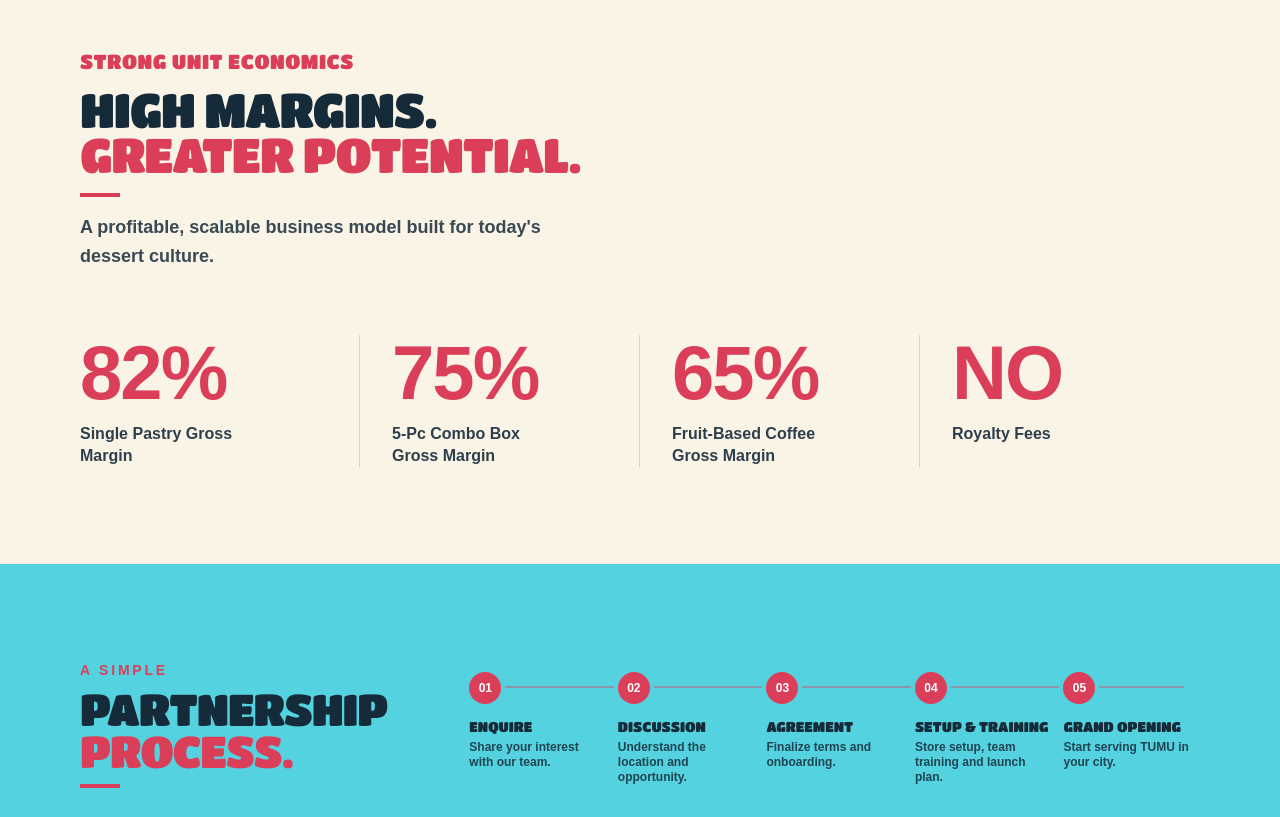
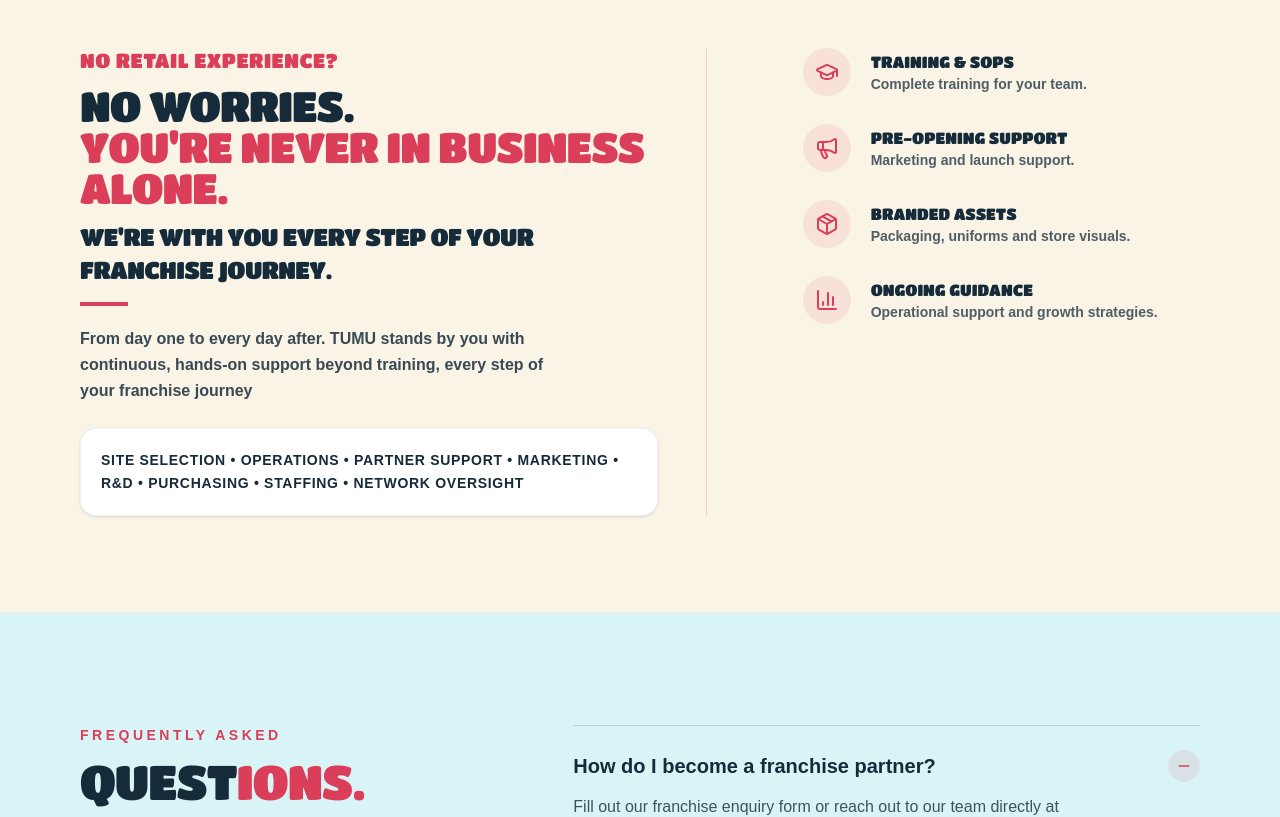
Before and after one commit to ahamadzaeem/tumu2, a Next.js app: page /franchise in a window 1280 px wide. Shown: the part 5280-6097 px from the top of the page. Built offline with nearby package versions, Linux system fonts and the light colour scheme; no server answers; a web font is replaced by a local one.

Commit message:
feat(franchise): remove Strong Unit Economics and Partnership Process sections

```diff
--- a/src/app/franchise/page.tsx
+++ b/src/app/franchise/page.tsx
@@ -553,171 +553,7 @@ export default function FranchisePage() {
       </section>
 
 
-      {/* ─── SECTION 3: STRONG UNIT ECONOMICS (HIGH MARGINS.) ─── */}
-      <section className="relative w-full bg-[#FAF4E7] py-16 sm:py-24 border-t border-b border-[#162B3A]/5">
-        <div className="w-full max-w-[1440px] mx-auto px-6 sm:px-12 lg:px-16 xl:px-20 flex flex-col items-start">
-
-          {/* Section Header */}
-          <span className="font-heading text-[15px] xs:text-[17px] sm:text-lg lg:text-xl text-[#DB3E59] uppercase tracking-wide leading-tight mb-3 block">
-            STRONG UNIT ECONOMICS
-          </span>
-
-          <h2 className="text-[34px] xs:text-[38px] sm:text-[46px] lg:text-5xl font-black uppercase tracking-tight leading-[0.95] mb-4">
-            <span className="block text-[#162B3A]">HIGH MARGINS.</span>
-            <span className="block text-[#DB3E59]">GREATER POTENTIAL.</span>
-          </h2>
-
-          <div className="w-10 h-1 bg-[#DB3E59] mb-4" />
-
-          <p className="text-[#162B3A]/85 font-semibold text-base sm:text-lg leading-relaxed max-w-[500px] mb-12 sm:mb-16">
-            A profitable, scalable business model built for today&apos;s dessert culture.
-          </p>
-
-          {/* 4 Metrics Grid with Vertical Divider Lines */}
-          <div className="grid grid-cols-2 lg:grid-cols-4 gap-8 lg:gap-0 w-full">
-            {/* Metric 1 */}
-            <div className="flex flex-col items-start lg:pr-8 lg:border-r border-[#DB3E59]/25">
-              <span className="text-5xl sm:text-6xl lg:text-[76px] font-black text-[#DB3E59] tracking-tight leading-none mb-3">
-                82%
-              </span>
-              <span className="text-sm sm:text-base font-bold text-[#162B3A]/90 max-w-[160px] leading-snug">
-                Single Pastry Gross Margin
-              </span>
-            </div>
-
-            {/* Metric 2 */}
-            <div className="flex flex-col items-start lg:px-8 lg:border-r border-[#DB3E59]/25">
-              <span className="text-5xl sm:text-6xl lg:text-[76px] font-black text-[#DB3E59] tracking-tight leading-none mb-3">
-                75%
-              </span>
-              <span className="text-sm sm:text-base font-bold text-[#162B3A]/90 max-w-[160px] leading-snug">
-                5-Pc Combo Box Gross Margin
-              </span>
-            </div>
-
-            {/* Metric 3 */}
-            <div className="flex flex-col items-start lg:px-8 lg:border-r border-[#DB3E59]/25">
-              <span className="text-5xl sm:text-6xl lg:text-[76px] font-black text-[#DB3E59] tracking-tight leading-none mb-3">
-                65%
-              </span>
-              <span className="text-sm sm:text-base font-bold text-[#162B3A]/90 max-w-[160px] leading-snug">
-                Fruit-Based Coffee Gross Margin
-              </span>
-            </div>
-
-            {/* Metric 4 */}
-            <div className="flex flex-col items-start lg:pl-8">
-              <span className="text-5xl sm:text-6xl lg:text-[76px] font-black text-[#DB3E59] tracking-tight leading-none mb-3">
-                NO
-              </span>
-              <span className="text-sm sm:text-base font-bold text-[#162B3A]/90 max-w-[160px] leading-snug">
-                Royalty Fees
-              </span>
-            </div>
-          </div>
-
-        </div>
-      </section>
-
-
-      {/* ─── SECTION 4: PARTNERSHIP PROCESS. (CYAN BACKGROUND WITH HORIZONTAL TIMELINE) ─── */}
-      <section id="process" className="relative w-full bg-[#55D2DF] py-16 sm:py-24 overflow-hidden scroll-mt-20">
-        <div className="w-full max-w-[1440px] mx-auto px-6 sm:px-12 lg:px-16 xl:px-20 grid grid-cols-1 lg:grid-cols-12 gap-8 lg:gap-12 items-center">
-
-          {/* Left Title Column */}
-          <div className="lg:col-span-4 flex flex-col items-start">
-            <span className="font-black text-xs sm:text-sm uppercase tracking-[0.2em] text-[#DB3E59] mb-2">
-              A SIMPLE
-            </span>
-
-            <h2 className="text-3xl sm:text-4xl lg:text-[44px] font-black uppercase tracking-tight leading-[0.95] mb-3">
-              <span className="block text-[#162B3A]">PARTNERSHIP</span>
-              <span className="block text-[#DB3E59]">PROCESS<span className="text-[#DB3E59]">.</span></span>
-            </h2>
-
-            <div className="w-10 h-1 bg-[#DB3E59]" />
-          </div>
-
-          {/* Right Horizontal Timeline Column */}
-          <div className="lg:col-span-8 w-full relative pt-2">
-            {/* Connecting Horizontal Line */}
-            <div className="hidden sm:block absolute top-[22px] left-[16px] right-[16px] h-[2px] bg-[#DB3E59]/40 z-0" />
-
-            {/* 5 Steps Row */}
-            <div className="grid grid-cols-1 sm:grid-cols-5 gap-6 sm:gap-3 relative z-10 w-full">
-              {/* Step 1 */}
-              <div className="flex flex-col items-start">
-                <div className="w-8 h-8 rounded-full bg-[#DB3E59] text-white font-bold text-xs flex items-center justify-center mb-3 shadow-sm ring-4 ring-[#55D2DF]">
-                  01
-                </div>
-                <h3 className="text-xs sm:text-sm font-black text-[#162B3A] uppercase mb-1">
-                  Enquire
-                </h3>
-                <p className="text-[11px] sm:text-xs font-semibold text-[#162B3A]/85 leading-tight">
-                  Share your interest with our team.
-                </p>
-              </div>
-
-              {/* Step 2 */}
-              <div className="flex flex-col items-start">
-                <div className="w-8 h-8 rounded-full bg-[#DB3E59] text-white font-bold text-xs flex items-center justify-center mb-3 shadow-sm ring-4 ring-[#55D2DF]">
-                  02
-                </div>
-                <h3 className="text-xs sm:text-sm font-black text-[#162B3A] uppercase mb-1">
-                  Discussion
-                </h3>
-                <p className="text-[11px] sm:text-xs font-semibold text-[#162B3A]/85 leading-tight">
-                  Understand the location and opportunity.
-                </p>
-              </div>
-
-              {/* Step 3 */}
-              <div className="flex flex-col items-start">
-                <div className="w-8 h-8 rounded-full bg-[#DB3E59] text-white font-bold text-xs flex items-center justify-center mb-3 shadow-sm ring-4 ring-[#55D2DF]">
-                  03
-                </div>
-                <h3 className="text-xs sm:text-sm font-black text-[#162B3A] uppercase mb-1">
-                  Agreement
-                </h3>
-                <p className="text-[11px] sm:text-xs font-semibold text-[#162B3A]/85 leading-tight">
-                  Finalize terms and onboarding.
-                </p>
-              </div>
-
-              {/* Step 4 */}
-              <div className="flex flex-col items-start">
-                <div className="w-8 h-8 rounded-full bg-[#DB3E59] text-white font-bold text-xs flex items-center justify-center mb-3 shadow-sm ring-4 ring-[#55D2DF]">
-                  04
-                </div>
-                <h3 className="text-xs sm:text-sm font-black text-[#162B3A] uppercase mb-1">
-                  Setup & Training
-                </h3>
-                <p className="text-[11px] sm:text-xs font-semibold text-[#162B3A]/85 leading-tight">
-                  Store setup, team training and launch plan.
-                </p>
-              </div>
-
-              {/* Step 5 */}
-              <div className="flex flex-col items-start">
-                <div className="w-8 h-8 rounded-full bg-[#DB3E59] text-white font-bold text-xs flex items-center justify-center mb-3 shadow-sm ring-4 ring-[#55D2DF]">
-                  05
-                </div>
-                <h3 className="text-xs sm:text-sm font-black text-[#162B3A] uppercase mb-1">
-                  Grand Opening
-                </h3>
-                <p className="text-[11px] sm:text-xs font-semibold text-[#162B3A]/85 leading-tight">
-                  Start serving TUMU in your city.
-                </p>
-              </div>
-            </div>
-
-          </div>
-
-        </div>
-      </section>
-
-
-      {/* ─── SECTION 5: COMPREHENSIVE SUPPORT (4th SECTION OF FRANCHISE JOURNEY) ─── */}
+      {/* ─── SECTION: COMPREHENSIVE SUPPORT ─── */}
       <section className="relative w-full bg-[#FAF4E7] py-16 sm:py-24 overflow-hidden border-b border-[#162B3A]/5">
         <div className="w-full max-w-[1440px] mx-auto px-6 sm:px-12 lg:px-16 xl:px-20 grid grid-cols-1 lg:grid-cols-12 gap-10 lg:gap-16 items-start">
 
```
